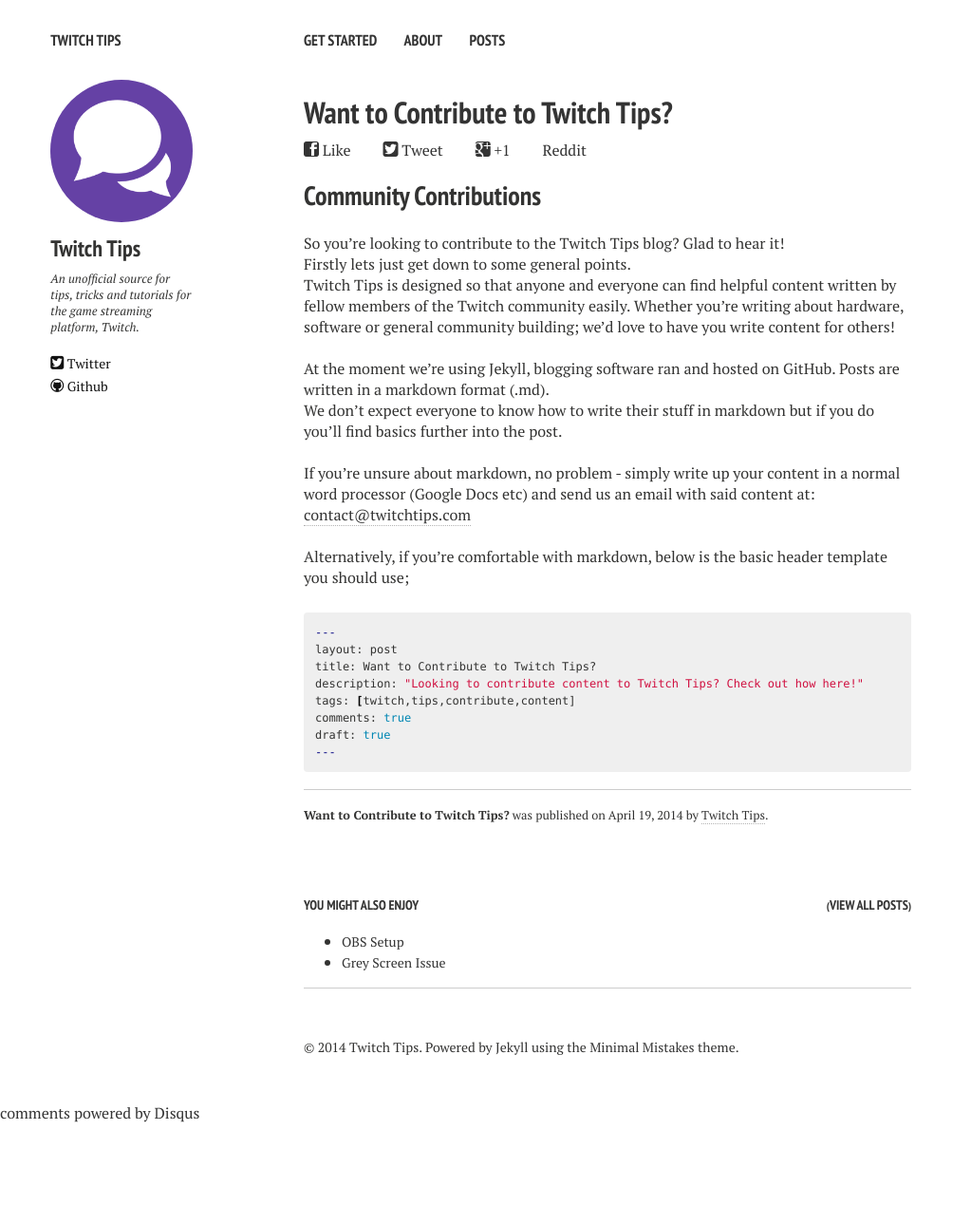
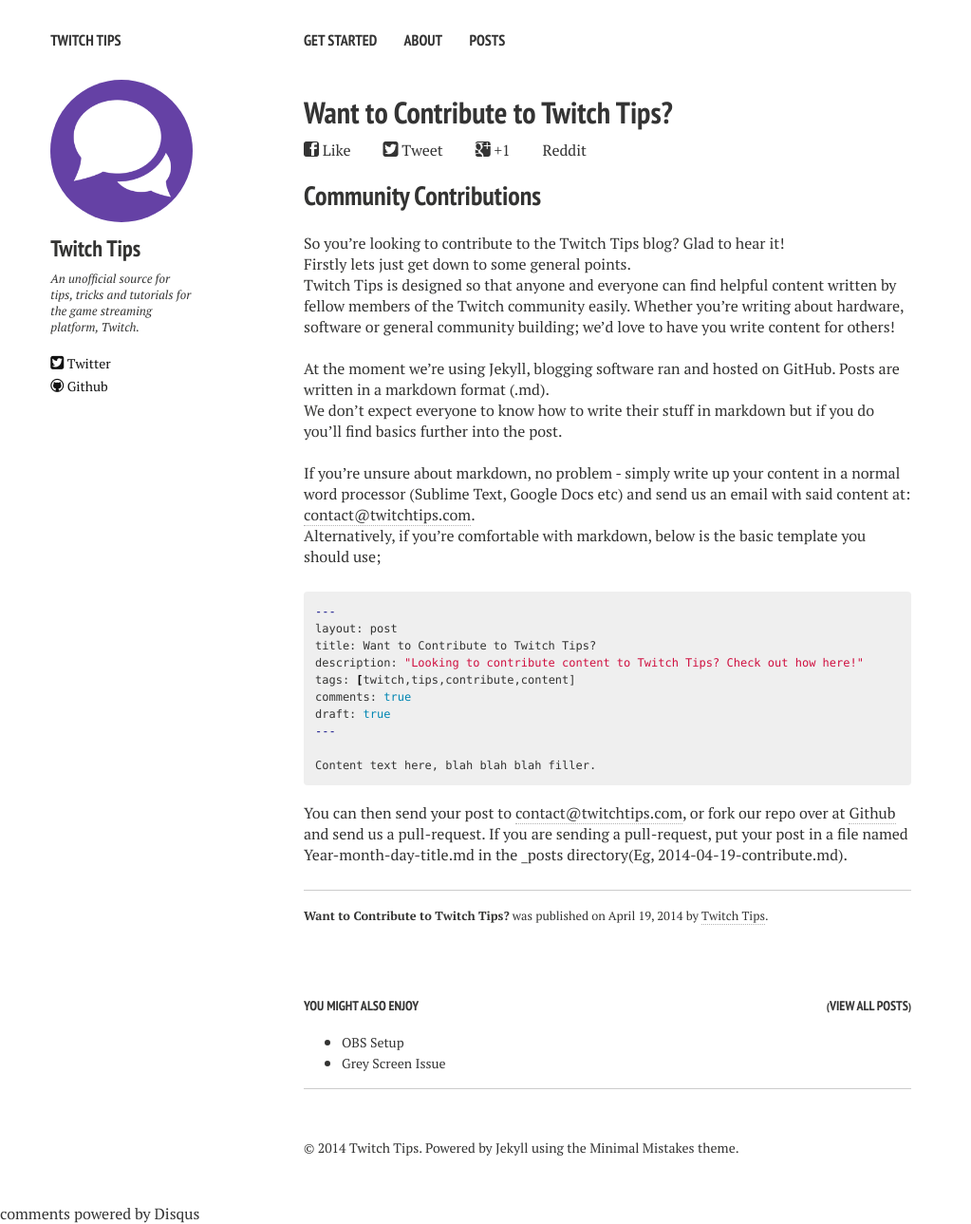
Before and after one commit to SolidPIPe/twitchtips, a Jekyll site: the page built from _posts/2014-04-19-contribute.md, in a window 1280 px wide. Shown: the whole page at 95% size, without its empty margins (0-1023 px from the left). Built offline with Jekyll 4.4.1, drawn with Linux system fonts in a browser that asks for light colours; nearby versions of some CDN libraries; comment, search, counter and statistics services are not loaded; before the commit the page ends 1183 px from its top, so only the background shows below that.

Commit message:
Contribute

```diff
--- a/_posts/2014-04-19-contribute.md
+++ b/_posts/2014-04-19-contribute.md
@@ -16,9 +15,9 @@
 At the moment we're using Jekyll, blogging software ran and hosted on GitHub. Posts are written in a markdown format (.md).
 We don't expect everyone to know how to write their stuff in markdown but if you do you'll find basics further into the post.
 <br>
-If you're unsure about markdown, no problem - simply write up your content in a normal word processor (Google Docs etc) and send us an email with said content at: [contact@twitchtips.com](mailto:contact@twitchtips.com)
+If you're unsure about markdown, no problem - simply write up your content in a normal word processor (Sublime Text, Google Docs etc) and send us an email with said content at: [contact@twitchtips.com](mailto:contact@twitchtips.com).
 <br>
-Alternatively, if you're comfortable with markdown, below is the basic header template you should use;
+Alternatively, if you're comfortable with markdown, below is the basic template you should use;
 
 {% highlight bash %}
 ---
@@ -29,4 +28,8 @@
 comments: true
 draft: true
 ---
+
+Content text here, blah blah blah filler.
 {% endhighlight %}
+
+You can then send your post to [contact@twitchtips.com](mailto:contact@twitchtips.com), or fork our repo over at [Github](http://github.com/TwitchTips/twitchtips) and send us a pull-request. If you are sending a pull-request, put your post in a file named Year-month-day-title.md in the _posts directory(Eg, 2014-04-19-contribute.md).
```
Also changed, not shown: other parts of _posts/2014-04-19-contribute.md (+0 -1 lines), README.md.
